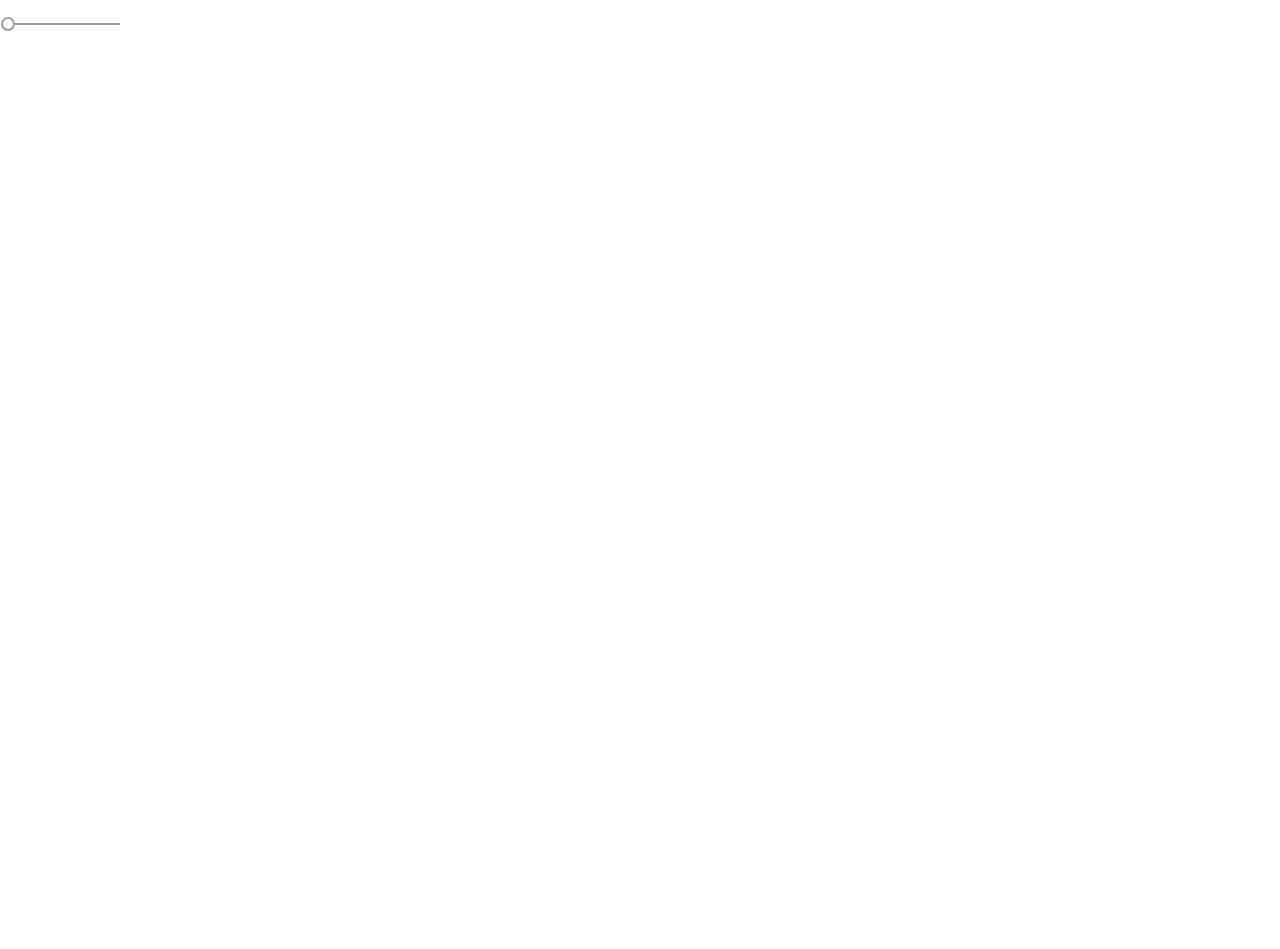
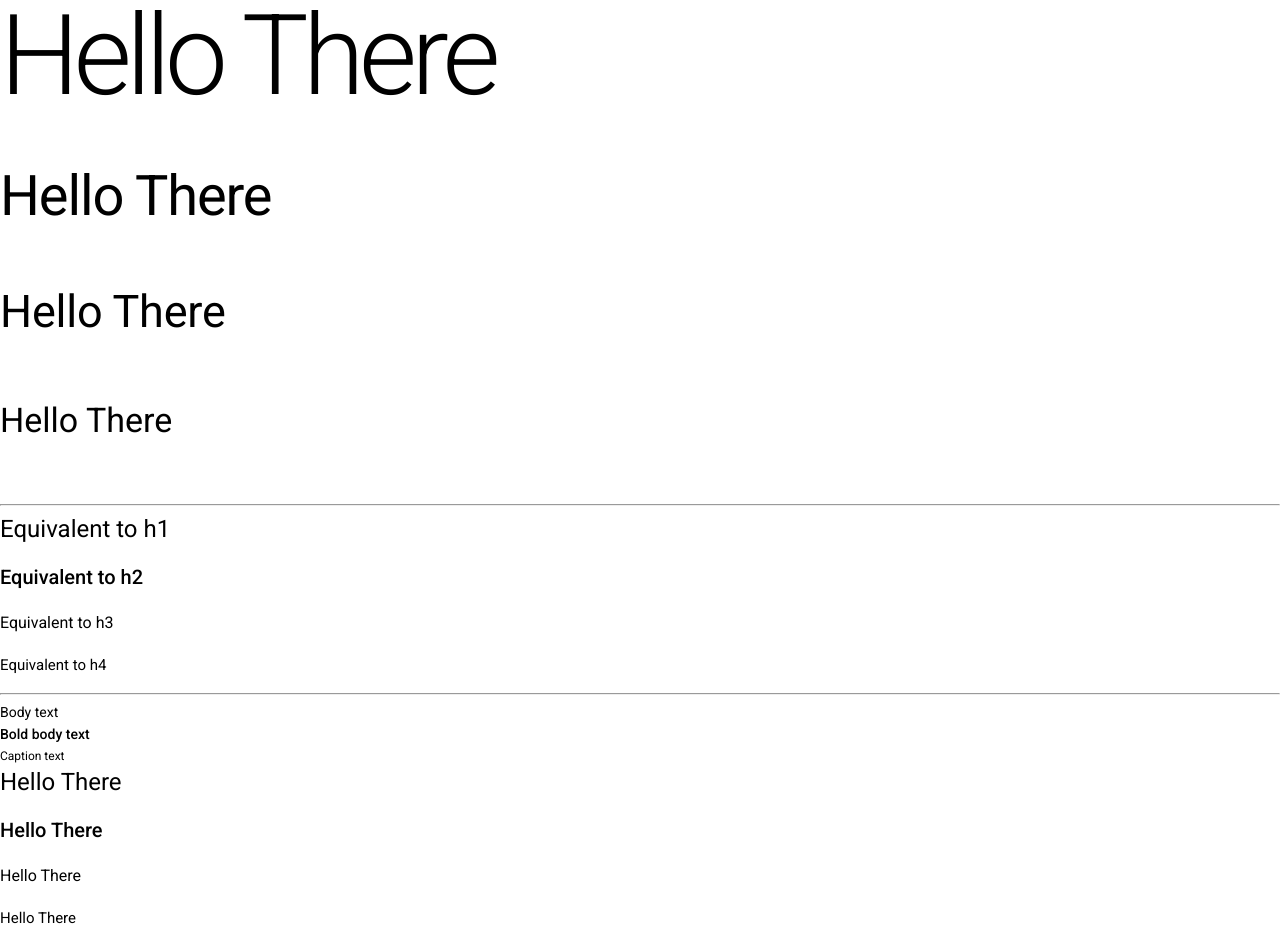
Before and after one commit to Gerguevara/angular-material-class, an Angular app: page / in a window 1280 px wide. Shown: the top 949 px of the page. Before the commit the page ends 800 px from the top, so only its background shows below. Built offline with nearby package versions, Linux system fonts and the light colour scheme.

Commit message:
angular typografy done

```diff
--- a/src/app/app.component.html
+++ b/src/app/app.component.html
@@ -1 +1,23 @@
-<mat-slider min="1" max="100" step="1" value="1"></mat-slider>
+<div class="mat-display-4">Hello There</div>
+<div class="mat-display-3">Hello There</div>
+<div class="mat-display-2">Hello There</div>
+<div class="mat-display-1">Hello There</div>
+<hr>
+
+<div class="mat-headline">Equivalent to h1</div>
+<div class="mat-title">Equivalent to h2</div>
+<div class="mat-subheading-2">Equivalent to h3</div>
+<div class="mat-subheading-1">Equivalent to h4</div>
+ <hr>
+ <div class="mat-body-1">Body text</div>
+ <div class="mat-body-2">Bold body text</div>
+ <div class="mat-caption">Caption text</div>
+
+
+ <div class="mat-typography">
+   <h1> Hello There </h1>
+   <h2> Hello There </h2>
+   <h3> Hello There </h3>
+   <h4> Hello There </h4>
+   <h5> Hello There </h5>
+ </div>
```
